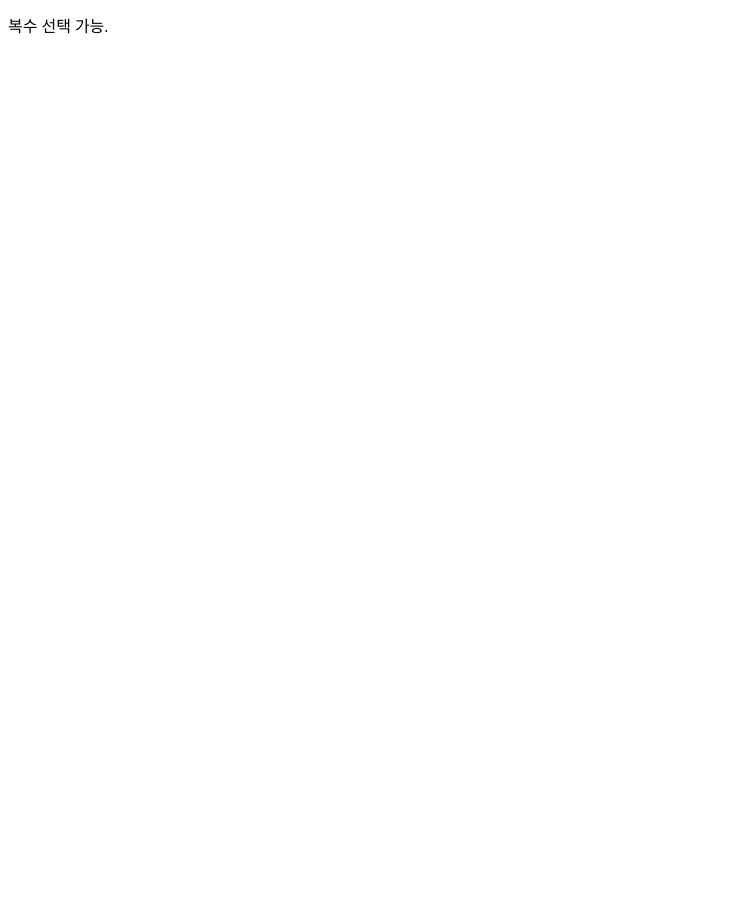
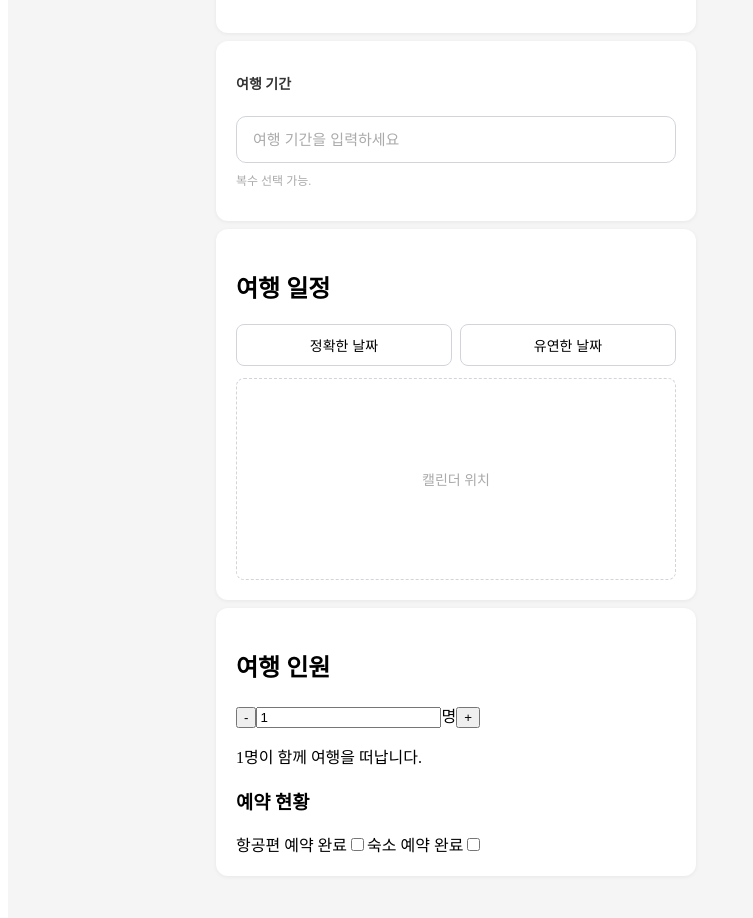
Before and after one commit to TripKey/tripkey-main, a React (Vite) app in the folder apps/frontend/: page /onboarding in a window 1280 px wide. Shown: the part 348-1266 px from the top of the page, without its empty margins (0-753 px from the left). Before the commit the page ends 800 px from the top, so only its background shows below. Built offline with nearby package versions, Linux system fonts and the light colour scheme; no server answers.

Commit message:
feat: update onboarding page UI and components

```diff
--- a/apps/frontend/src/components/common/Input.tsx
+++ b/apps/frontend/src/components/common/Input.tsx
@@ -1,4 +1,5 @@
 import { InputHTMLAttributes } from 'react';
+import './input.css';
 
 type InputState = 'default' | 'error' | 'success';
 
--- /dev/null
+++ b/apps/frontend/src/components/common/ToggleSwitch.tsx
@@ -0,0 +1,16 @@
+type ToggleSwitchProps = {
+  isChecked?: boolean;
+  onChange?: (checked: boolean) => void;
+};
+
+const ToggleSwitch = ({ isChecked, onChange }: ToggleSwitchProps) => {
+  return (
+    <input
+      type="checkbox"
+      checked={isChecked}
+      onChange={(e) => onChange?.(e.target.checked)}
+    />
+  );
+};
+
+export default ToggleSwitch;
--- /dev/null
+++ b/apps/frontend/src/components/common/input.css
@@ -0,0 +1,44 @@
+.input {
+  width: 100%;
+  padding: 14px 16px;
+  border-radius: 10px;
+  font-size: 15px;
+  outline: none;
+  transition: border-color 0.2s;
+  box-sizing: border-box;
+}
+
+.input-default {
+  border: 1px solid #d1d5db;
+  color: #333333;
+}
+
+.input-default:focus {
+  border-color: #6c5ce7;
+}
+
+.input-error {
+  border: 1px solid #e74c3c;
+  color: #333333;
+}
+
+.input-success {
+  border: 1px solid #2ecc71;
+  color: #333333;
+}
+
+.input::placeholder {
+  color: #aaaaaa;
+}
+
+.input:disabled {
+  background-color: #f5f5f5;
+  color: #aaaaaa;
+  cursor: not-allowed;
+}
+
+.error {
+  margin-top: 4px;
+  font-size: 13px;
+  color: #e74c3c;
+}
--- /dev/null
+++ b/apps/frontend/src/components/onboarding/OnboardingForm.css
@@ -0,0 +1,17 @@
+.onboarding-form {
+  display: flex;
+  flex-direction: column;
+  gap: 12px;
+}
+
+.onboarding-form__title {
+  font-size: 14px;
+  font-weight: 600;
+  color: #333333;
+}
+
+.onboarding-form__subtitle {
+  font-size: 12px;
+  color: #aaaaaa;
+  margin-top: -4px;
+}
--- a/apps/frontend/src/components/onboarding/OnboardingForm.tsx
+++ b/apps/frontend/src/components/onboarding/OnboardingForm.tsx
@@ -1,4 +1,5 @@
 import Input from '../common/Input';
+import './OnboardingForm.css';
 
 type OnboardingFormProps = {
   title: string;
@@ -14,11 +15,10 @@ const OnboardingForm = ({
   subtitle,
 }: OnboardingFormProps) => {
   return (
-    <div>
-      <h2>{title}</h2>
-
+    <div className="onboarding-form">
+      <h2 className="onboarding-form__title">{title}</h2>
       <Input name={name} placeholder={placeholder} errorMessage={undefined} />
-      <p>{subtitle}</p>
+      <p className="onboarding-form__subtitle">{subtitle}</p>
     </div>
   );
 };
--- /dev/null
+++ b/apps/frontend/src/components/onboarding/OnboardingSidebar.tsx
@@ -0,0 +1,9 @@
+const OnboardingSidebar = () => {
+  return (
+    <div>
+      <h1>sidebar</h1>
+    </div>
+  );
+};
+
+export default OnboardingSidebar;
--- /dev/null
+++ b/apps/frontend/src/components/onboarding/TravelerCount.tsx
@@ -0,0 +1,41 @@
+import ToggleSwitch from '../common/ToggleSwitch';
+
+type TravelerCountProps = {
+  title: string;
+  count: number;
+};
+
+const TravelerCount = ({ title, count }: TravelerCountProps) => {
+  return (
+    <section>
+      <section>
+        <h2>{title}</h2>
+
+        <div>
+          <button type="button">-</button>
+          <input type="number" name="travelers-count" value={count} readOnly />
+          <span>명</span>
+          <button type="button">+</button>
+        </div>
+
+        <p>{count}명이 함께 여행을 떠납니다.</p>
+      </section>
+      <section>
+        <h3>예약 현황</h3>
+
+        <div>
+          <label>
+            <span>항공편 예약 완료</span>
+            <ToggleSwitch />
+          </label>
+
+          <label>
+            <span>숙소 예약 완료</span>
+            <ToggleSwitch />
+          </label>
+        </div>
+      </section>
+    </section>
+  );
+};
+export default TravelerCount;
--- /dev/null
+++ b/apps/frontend/src/pages/OnboardingPage.css
@@ -0,0 +1,54 @@
+.onboarding-page {
+  background-color: #f5f5f5;
+  min-height: 100vh;
+  display: flex;
+  justify-content: center;
+}
+
+.onboarding-page__main {
+  width: 480px;
+  padding: 40px 24px;
+  display: flex;
+  flex-direction: column;
+  gap: 16px;
+}
+
+.onboarding-page__sidebar {
+  width: 320px;
+  padding: 40px 24px;
+}
+
+.onboarding-page__card {
+  background-color: #ffffff;
+  border-radius: 12px;
+  padding: 20px 20px;
+  margin: 8px 0;
+  box-shadow: 0 1px 4px rgba(0, 0, 0, 0.06);
+}
+
+.onboarding-page__calendar-area {
+  height: 200px;
+  border-radius: 8px;
+  border: 1px dashed #d1d5db;
+  display: flex;
+  align-items: center;
+  justify-content: center;
+  color: #aaaaaa;
+  font-size: 14px;
+}
+
+.onboarding-page__date-toggle {
+  display: flex;
+  gap: 8px;
+  margin-bottom: 12px;
+}
+
+.onboarding-page__date-toggle button {
+  flex: 1;
+  padding: 10px;
+  border-radius: 8px;
+  border: 1px solid #d1d5db;
+  font-size: 14px;
+  cursor: pointer;
+  background-color: #ffffff;
+}
--- a/apps/frontend/src/pages/OnboardingPage.tsx
+++ b/apps/frontend/src/pages/OnboardingPage.tsx
@@ -1,22 +1,58 @@
 import OnboardingForm from '../components/onboarding/OnboardingForm';
+import OnboardingSidebar from '../components/onboarding/OnboardingSidebar';
+import TravelerCount from '../components/onboarding/TravelerCount';
+import './OnboardingPage.css';
 
 const OnboardingPage = () => {
   return (
-    <div>
-      <h1>여행 기본 정보</h1>
-      <p>어디로, 얼마나, 누구와 떠나나요</p>
+    <div className="onboarding-page">
+      <main className="onboarding-page__main">
+        <header className="onboarding-page__header">
+          <h1 className="onboarding-page__title">여행 기본 정보</h1>
+          <p className="onboarding-page__desc">
+            어디로, 얼마나, 누구와 떠나나요
+          </p>
+        </header>
+
+        <form className="onboarding-page__body">
+          <section className="onboarding-page__card">
             <OnboardingForm
               title="여행 이름"
               name="tripName"
               placeholder="여행의 이름을 입력하세요"
               subtitle="여행을 구분할 수 있는 이름을 자유롭게 입력하세요."
             />
+          </section>
+
+          <section className="onboarding-page__card">
             <OnboardingForm
               title="여행 기간"
               name="tripDuration"
               placeholder="여행 기간을 입력하세요"
               subtitle="복수 선택 가능."
             />
+          </section>
+
+          <section className="onboarding-page__card onboarding-page__calendar">
+            <h2 className="onboarding-page__section-title">여행 일정</h2>
+
+            <div className="onboarding-page__date-toggle">
+              <button type="button">정확한 날짜</button>
+              <button type="button">유연한 날짜</button>
+            </div>
+
+            <div className="onboarding-page__calendar-area">캘린더 위치</div>
+          </section>
+
+          <section className="onboarding-page__card">
+            <TravelerCount title="여행 인원" count={1} />
+          </section>
+        </form>
+      </main>
+
+      <aside className="onboarding-page__sidebar">
+        <OnboardingSidebar />
+      </aside>
     </div>
   );
 };
```
Also changed, not shown: apps/frontend/src/components/common/Toggle.tsx (deleted, +0 -9 lines). Lines whose indentation alone changed are shown as unchanged.
